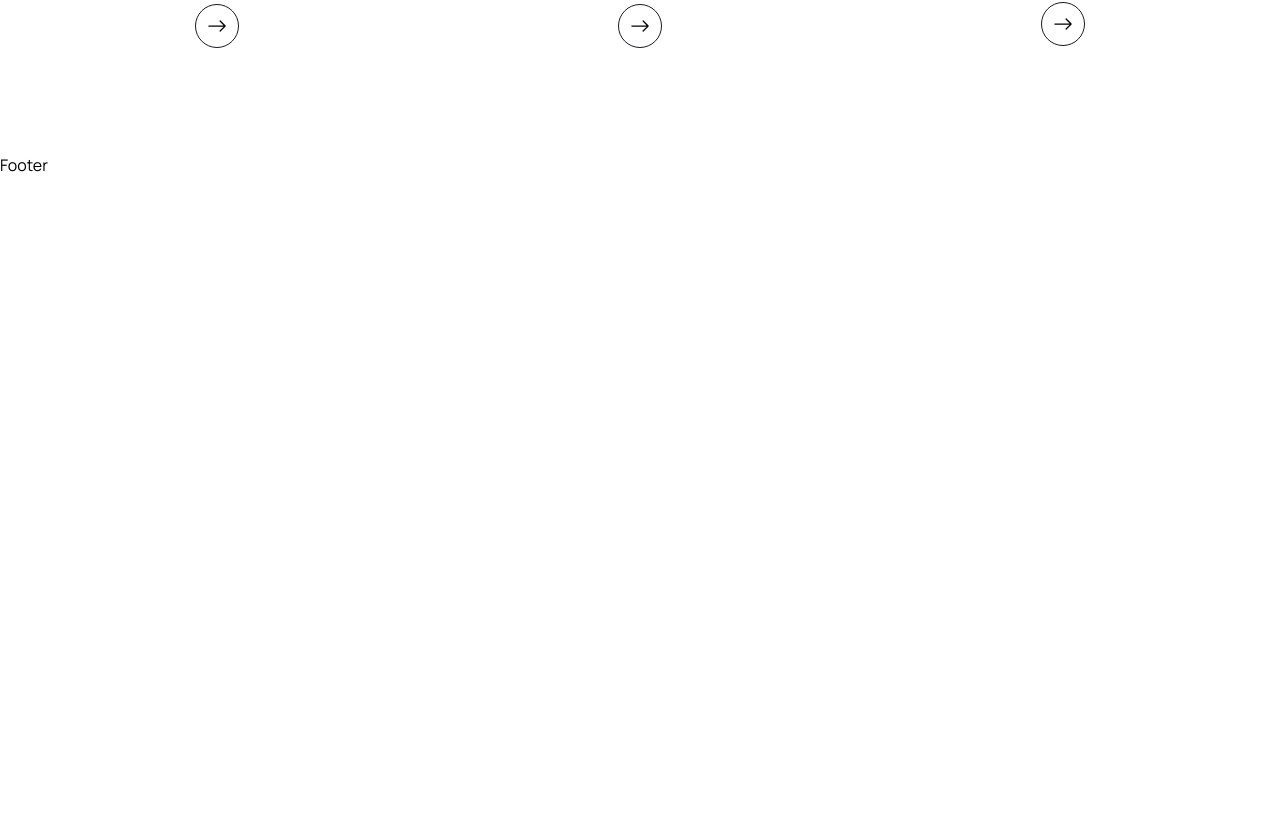
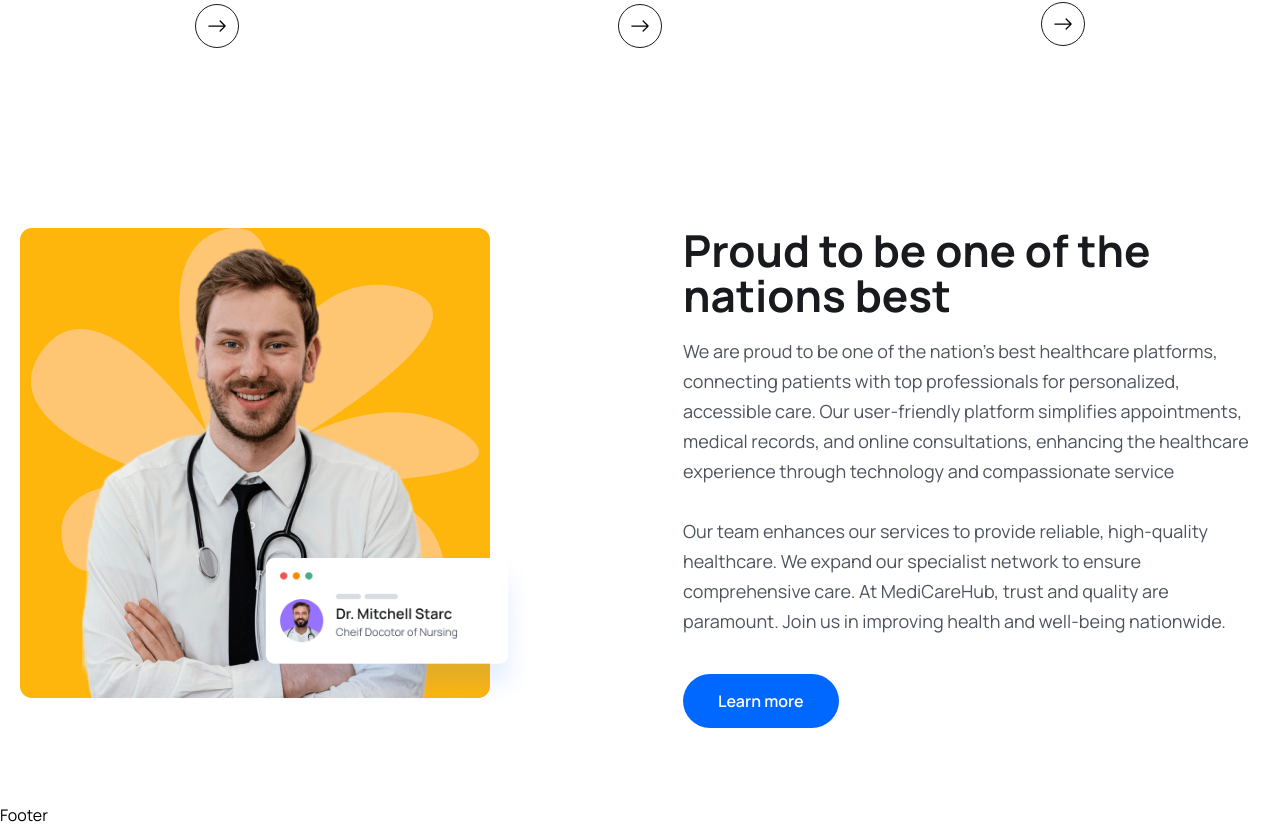
Before and after one commit to RithikRanaweera/Medicare-Booking, a React (Vite) app in the folder frontend/: page / in a window 1280 px wide. Shown: the part 1541-2368 px from the top of the page. Before the commit the page ends 1718 px from the top, so only its background shows below. Built offline with nearby package versions, Linux system fonts and the light colour scheme.

Commit message:
Done About Section

```diff
--- /dev/null
+++ b/frontend/src/components/About/About.jsx
@@ -0,0 +1,41 @@
+import React from 'react'
+import aboutImg from '../../assets/images/about.png'
+import aboutCardImg from '../../assets/images/about-card.png'
+import { Link } from 'react-router-dom';
+
+
+const About = () => {
+    return (
+        <section>
+            <div className='container'>
+                <div className="flex justify-between gap-[50px] lg:gap-[130px] xl:gap-0 flex-col lg:flex-row">
+                    {/*===== about img===========*/}
+                    <div className='relative w-3/4 lg:w-[770px] z-[10] order-2 lg:order-1'>
+                        <img src={aboutImg} alt="" />
+                        <div className='absolute z-20 bottom-4 w-[200px] md:w-[300px] right-[-30%] md:right-[-7%] lg:right-[22%]'>
+                            <img src={aboutCardImg} alt="" />
+                        </div>
+                    </div>
+
+                    {/*======= about content========*/}
+
+                    <div className='w-full lg:w-1/2 xl:w-[670px] order-1 lg:order-2'>
+                        <h2 className="heading">Proud to be one of the  nations best</h2>
+                        <p className='text_para'>
+                            We are proud to be one of the nation's best healthcare platforms, connecting patients with top professionals for personalized, accessible care. Our user-friendly platform simplifies appointments, medical records, and online consultations, enhancing the healthcare experience through technology and compassionate service                        </p>
+                        <p className='text_para mt-[30px]'>
+                            Our team enhances our services to provide reliable, high-quality healthcare. We expand our specialist network to ensure comprehensive care. At MediCareHub, trust and quality are paramount. Join us in improving health and well-being nationwide.</p>
+                        <Link to='/'>
+                            <button className='btn'>Learn more</button>
+                        </Link>
+                    </div>
+
+
+
+                </div>
+            </div>
+        </section>
+    )
+}
+
+export default About
--- a/frontend/src/pages/Home.jsx
+++ b/frontend/src/pages/Home.jsx
@@ -7,6 +7,7 @@
 import icon03 from "../assets/images/icon03.png";
 import { Link } from 'react-router-dom';
 import { BsArrowRight } from 'react-icons/bs';
+import About from '../components/About/About';
 
 const Home = () => {
   return (
@@ -161,6 +162,7 @@
         </div>
       </section>
 
+      <About/>
 
     </>
   )
```
